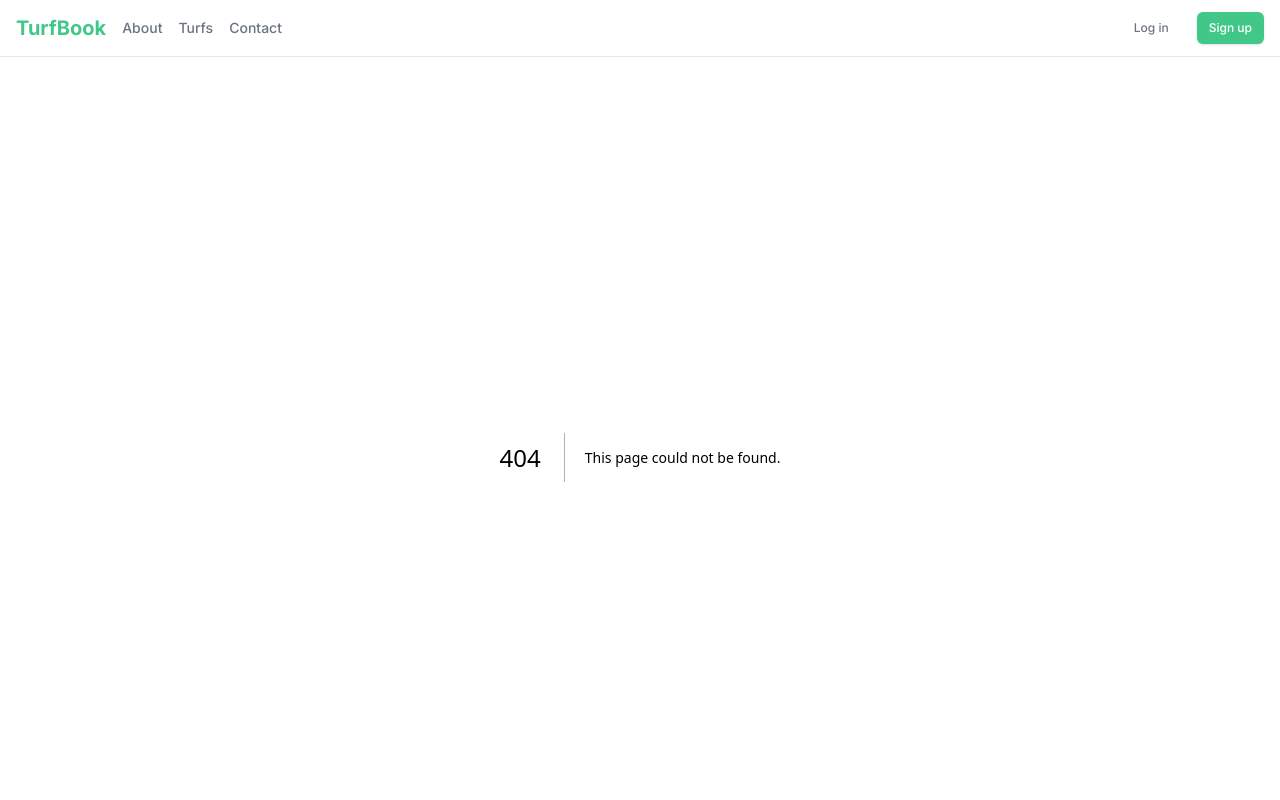
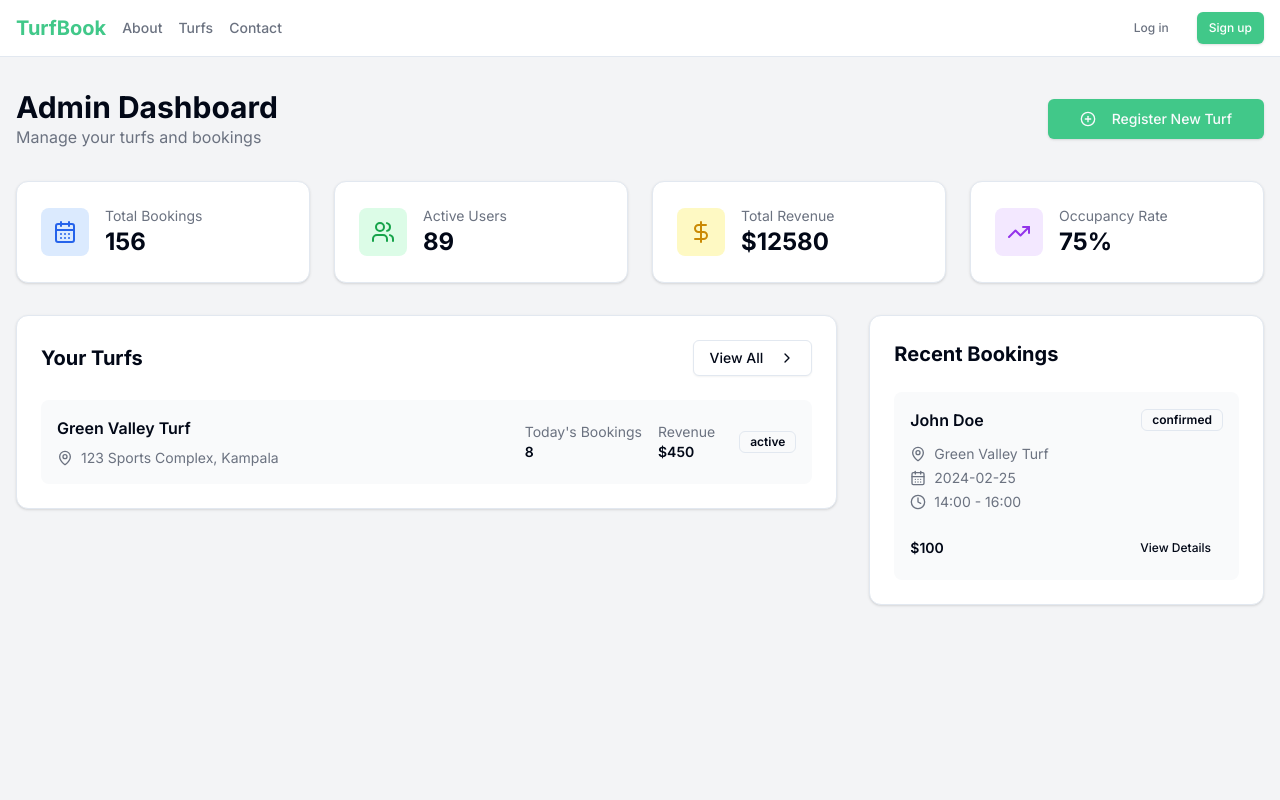
Before and after one commit to ojokne/turf, a Next.js app: page /admin-turf in a window 1280 px wide. Before the commit this address had no page. Shown: the top 800 px of the page. Built offline with nearby package versions, Linux system fonts and the light colour scheme.

Commit message:
Add turf admin dashboar

```diff
--- /dev/null
+++ b/app/(protected)/admin-turf/page.jsx
@@ -0,0 +1,242 @@
+"use client";
+
+import { useState } from "react";
+import { useRouter } from "next/navigation";
+import {
+  Users,
+  CalendarDays,
+  TrendingUp,
+  DollarSign,
+  PlusCircle,
+  ChevronRight,
+  Clock,
+  MapPin,
+  Settings,
+} from "lucide-react";
+import { Card, CardContent } from "@/components/ui/card";
+import { Button } from "@/components/ui/button";
+import { Tabs, TabsContent, TabsList, TabsTrigger } from "@/components/ui/tabs";
+import { Badge } from "@/components/ui/badge";
+
+// Mock data - replace with actual API calls
+const mockStats = {
+  totalBookings: 156,
+  activeUsers: 89,
+  revenue: 12580,
+  occupancyRate: 75,
+};
+
+const mockTurfs = [
+  {
+    id: 1,
+    name: "Green Valley Turf",
+    location: "123 Sports Complex, Kampala",
+    status: "active",
+    bookingsToday: 8,
+    revenue: 450,
+  },
+  // ...add more mock turfs
+];
+
+const mockRecentBookings = [
+  {
+    id: 1,
+    turfName: "Green Valley Turf",
+    customerName: "John Doe",
+    date: "2024-02-25",
+    time: "14:00 - 16:00",
+    status: "confirmed",
+    amount: 100,
+  },
+  // ...add more mock bookings
+];
+
+export default function AdminDashboard() {
+  const router = useRouter();
+
+  return (
+    <div className="min-h-screen bg-gradient-to-b from-gray-100 to-gray-100">
+      <div className="container max-w-7xl mx-auto px-4 py-8">
+        {/* Header Section */}
+        <div className="flex flex-col md:flex-row md:items-center md:justify-between gap-4 mb-8">
+          <div>
+            <h1 className="text-3xl font-bold">Admin Dashboard</h1>
+            <p className="text-gray-500">Manage your turfs and bookings</p>
+          </div>
+          <Button
+            onClick={() => router.push("/admin-turf/register")}
+            size="lg"
+            className="bg-primary hover:bg-primary/90"
+          >
+            <PlusCircle className="mr-2 h-5 w-5" />
+            Register New Turf
+          </Button>
+        </div>
+
+        {/* Stats Grid */}
+        <div className="grid grid-cols-1 md:grid-cols-2 lg:grid-cols-4 gap-6 mb-8">
+          <Card className="bg-white hover:shadow-md transition-shadow">
+            <CardContent className="p-6">
+              <div className="flex items-center gap-4">
+                <div className="p-3 bg-blue-100 rounded-lg">
+                  <CalendarDays className="h-6 w-6 text-blue-600" />
+                </div>
+                <div>
+                  <p className="text-sm text-gray-500">Total Bookings</p>
+                  <p className="text-2xl font-bold">
+                    {mockStats.totalBookings}
+                  </p>
+                </div>
+              </div>
+            </CardContent>
+          </Card>
+
+          <Card className="bg-white hover:shadow-md transition-shadow">
+            <CardContent className="p-6">
+              <div className="flex items-center gap-4">
+                <div className="p-3 bg-green-100 rounded-lg">
+                  <Users className="h-6 w-6 text-green-600" />
+                </div>
+                <div>
+                  <p className="text-sm text-gray-500">Active Users</p>
+                  <p className="text-2xl font-bold">{mockStats.activeUsers}</p>
+                </div>
+              </div>
+            </CardContent>
+          </Card>
+
+          <Card className="bg-white hover:shadow-md transition-shadow">
+            <CardContent className="p-6">
+              <div className="flex items-center gap-4">
+                <div className="p-3 bg-yellow-100 rounded-lg">
+                  <DollarSign className="h-6 w-6 text-yellow-600" />
+                </div>
+                <div>
+                  <p className="text-sm text-gray-500">Total Revenue</p>
+                  <p className="text-2xl font-bold">${mockStats.revenue}</p>
+                </div>
+              </div>
+            </CardContent>
+          </Card>
+
+          <Card className="bg-white hover:shadow-md transition-shadow">
+            <CardContent className="p-6">
+              <div className="flex items-center gap-4">
+                <div className="p-3 bg-purple-100 rounded-lg">
+                  <TrendingUp className="h-6 w-6 text-purple-600" />
+                </div>
+                <div>
+                  <p className="text-sm text-gray-500">Occupancy Rate</p>
+                  <p className="text-2xl font-bold">
+                    {mockStats.occupancyRate}%
+                  </p>
+                </div>
+              </div>
+            </CardContent>
+          </Card>
+        </div>
+
+        {/* Main Content */}
+        <div className="grid lg:grid-cols-3 gap-8">
+          {/* Turfs Overview */}
+          <div className="lg:col-span-2">
+            <Card className="bg-white">
+              <CardContent className="p-6">
+                <div className="flex items-center justify-between mb-6">
+                  <h2 className="text-xl font-bold">Your Turfs</h2>
+                  <Button
+                    variant="outline"
+                    onClick={() => router.push("/admin-turf/turfs")}
+                  >
+                    View All
+                    <ChevronRight className="ml-2 h-4 w-4" />
+                  </Button>
+                </div>
+                <div className="space-y-4">
+                  {mockTurfs.map((turf) => (
+                    <div
+                      key={turf.id}
+                      className="flex flex-col md:flex-row md:items-center justify-between p-4 bg-gray-50 rounded-lg hover:bg-gray-100 transition-colors"
+                    >
+                      <div className="space-y-2">
+                        <h3 className="font-semibold">{turf.name}</h3>
+                        <div className="flex items-center gap-2 text-sm text-gray-500">
+                          <MapPin className="h-4 w-4" />
+                          {turf.location}
+                        </div>
+                      </div>
+                      <div className="flex items-center gap-4 mt-4 md:mt-0">
+                        <div className="text-sm">
+                          <p className="text-gray-500">Today's Bookings</p>
+                          <p className="font-semibold">{turf.bookingsToday}</p>
+                        </div>
+                        <div className="text-sm">
+                          <p className="text-gray-500">Revenue</p>
+                          <p className="font-semibold">${turf.revenue}</p>
+                        </div>
+                        <Badge
+                          variant={
+                            turf.status === "active" ? "success" : "secondary"
+                          }
+                          className="ml-2"
+                        >
+                          {turf.status}
+                        </Badge>
+                      </div>
+                    </div>
+                  ))}
+                </div>
+              </CardContent>
+            </Card>
+          </div>
+
+          {/* Recent Bookings */}
+          <div>
+            <Card className="bg-white">
+              <CardContent className="p-6">
+                <h2 className="text-xl font-bold mb-6">Recent Bookings</h2>
+                <div className="space-y-4">
+                  {mockRecentBookings.map((booking) => (
+                    <div
+                      key={booking.id}
+                      className="p-4 bg-gray-50 rounded-lg space-y-3"
+                    >
+                      <div className="flex items-center justify-between">
+                        <h4 className="font-semibold">
+                          {booking.customerName}
+                        </h4>
+                        <Badge variant="outline">{booking.status}</Badge>
+                      </div>
+                      <div className="text-sm text-gray-500 space-y-1">
+                        <div className="flex items-center gap-2">
+                          <MapPin className="h-4 w-4" />
+                          {booking.turfName}
+                        </div>
+                        <div className="flex items-center gap-2">
+                          <CalendarDays className="h-4 w-4" />
+                          {booking.date}
+                        </div>
+                        <div className="flex items-center gap-2">
+                          <Clock className="h-4 w-4" />
+                          {booking.time}
+                        </div>
+                      </div>
+                      <div className="flex items-center justify-between pt-2">
+                        <span className="text-sm font-semibold">
+                          ${booking.amount}
+                        </span>
+                        <Button variant="ghost" size="sm">
+                          View Details
+                        </Button>
+                      </div>
+                    </div>
+                  ))}
+                </div>
+              </CardContent>
+            </Card>
+          </div>
+        </div>
+      </div>
+    </div>
+  );
+}
```
